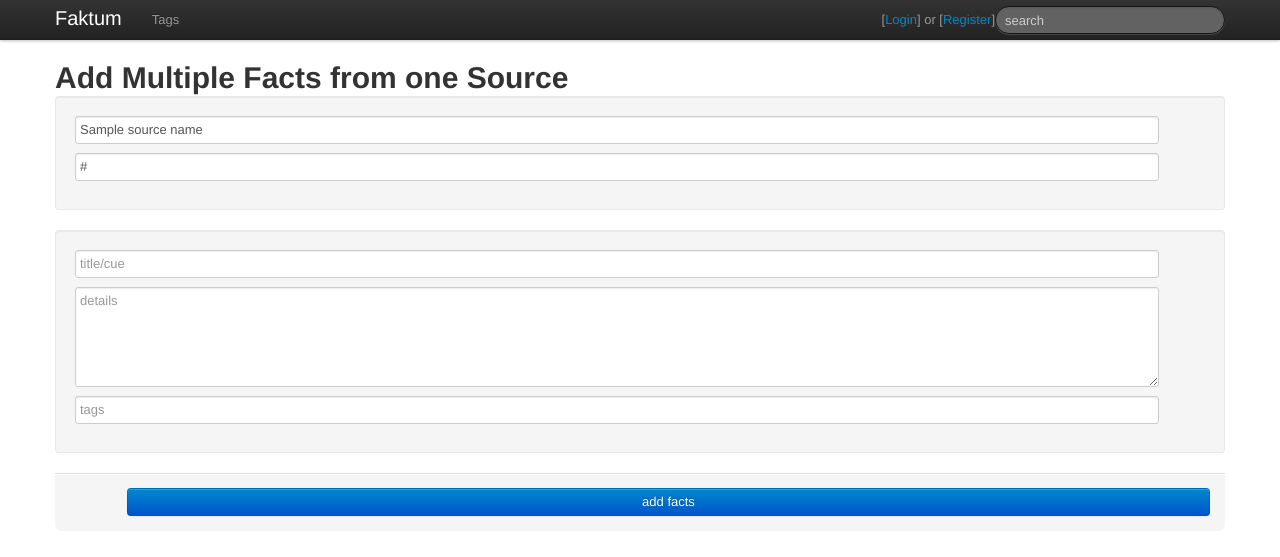
After one commit to thraxil/faktum, a Django app: template templates/main/multiadd.html in a window 1280 px wide. The commit adds this page. Shown: the top 557 px of the page. Run offline with Django 3.2, Linux system fonts and the light colour scheme; the template is opened without the code that fills it: most values are stand-ins (such as "Sample title", 1, 10 or a date in 2020); some libraries are stand-ins or nearby versions.

Commit message:
add multiple facts from the same source

```diff
--- a/media/css/main.css
+++ b/media/css/main.css
@@ -25,3 +25,9 @@ width: 95%;
 .modal-body textarea {
 width: 95%;
 }
+.add-facts input {
+width: 95%;
+}
+.add-facts textarea {
+width: 95%;
+}
--- /dev/null
+++ b/media/js/multiadd.js
@@ -0,0 +1,24 @@
+(function() {
+	 this.countForms = function() {
+		 return $('.fact-input').length;
+	 };
+
+	 this.addFactForm = function(idx) {
+		 $("#insert-point").before("<div class=\"fact-input well\" id=\"fact-input-" + idx + "\"> \
+      <input type=\"text\" name=\"title-" + idx + "\" placeholder=\"title/cue\" class=\"title-input\"/> \
+      <textarea name=\"details-" + idx + "\" rows=\"5\" placeholder=\"details\"></textarea> \
+      <input type=\"text\" name=\"tags-" + idx + "\" placeholder=\"tags\" /> \
+</div>");
+     $("#fact-input-" + idx + " .title-input").bind('focus', function(evt) {
+		 if(evt.target.value === "") {
+       window.addFactForm(window.countForms() + 1);
+		 }
+		});
+	 };
+
+	 $(".title-input").bind('focus', function(evt) {
+		 if(evt.target.value === "") {
+			 window.addFactForm(window.countForms() + 1);
+		 }
+		});
+ }());
--- a/templates/base.html
+++ b/templates/base.html
@@ -56,6 +56,9 @@
           <div class="nav-collapse">
             <ul class="nav">
               <li><a href="/tag/">Tags</a></li>
+{% if request.user.is_authenticated %}
+							<li><a href="/multiadd/">Add Multiple</a></li>
+{% endif %}
             </ul>
 <p class="navbar-text pull-right">      {% if request.user.is_authenticated %}
         logged in as <a href="/user/{{request.user.username}}/">{{request.user.username}}</a>
--- /dev/null
+++ b/templates/main/multiadd.html
@@ -0,0 +1,29 @@
+{% extends "base.html" %}
+
+{% block content %}
+<h1>Add Multiple Facts from one Source</h1>
+<form action="/multiadd/" method="post" class="add-facts">
+
+<div id="source-input" class="well">
+      <input type="text" name="source_name" value="{{source_name}}" placeholder="source name"/>
+      <input type="text" name="source_url" value="{{source_url}}" placeholder="source URL"/>
+</div>
+
+<div class="fact-input well" id="fact-input-0">
+       <input type="text" name="title-0" placeholder="title/cue" class="title-input" />
+      <textarea name="details-0" rows="5" placeholder="details"></textarea>
+      <input type="text" name="tags-0" placeholder="tags" />
+</div>
+
+<div id="insert-point"></div>
+
+<div class="modal-footer">
+  <input type="submit" value="add facts" class="btn btn-primary" />
+</div>
+</form>
+
+{% endblock %}
+
+{% block js %}
+<script src="/site_media/js/multiadd.js" type="application/javascript"></script>
+{% endblock %}
--- a/urls.py
+++ b/urls.py
@@ -20,6 +20,7 @@ urlpatterns = patterns('',
 		       logout_page,
                        (r'^$','faktum.main.views.index'),
                        (r'^add/$','faktum.main.views.add'),
+                       (r'^multiadd/$','faktum.main.views.multiadd'),
                        (r'^search/$','faktum.main.views.search'),
                        (r'^tag/(?P<tag_id>\d+)/$','faktum.main.views.tag'),
                        (r'^tag/$','faktum.main.views.tags'),
```
Also changed, not shown: main/views.py (+29 -0 lines).
